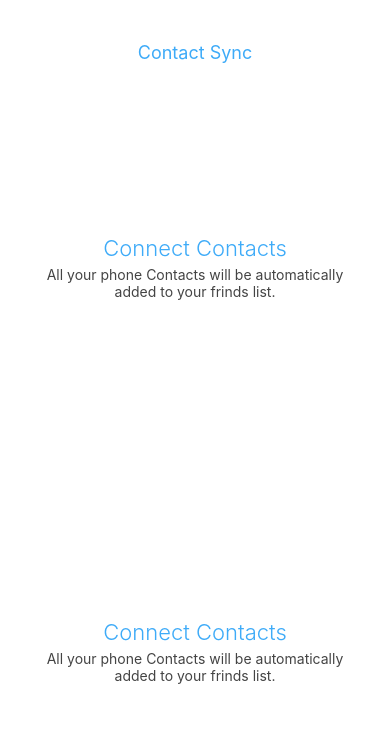
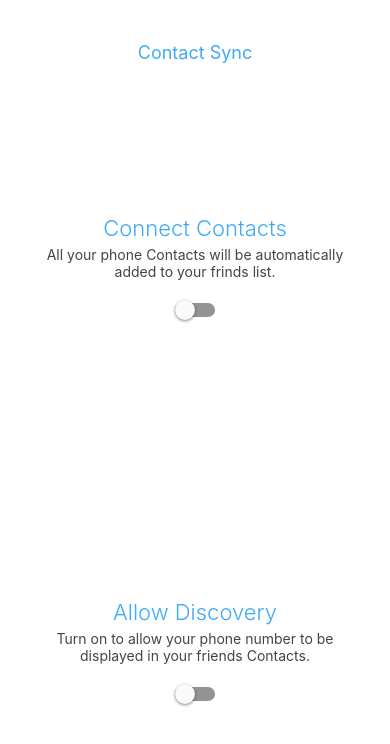
Before and after one commit to RafaelAugustoS/ContactSync, a React Native app: screen / in a window 390 px wide. Shown: the top 744 px of the page. Built offline with nearby package versions, Linux system fonts and the light colour scheme.

Commit message:
Create Other Component and Json

```diff
--- a/src/components/Card.js
+++ b/src/components/Card.js
@@ -1,12 +1,18 @@
 import React, { Component } from 'react'
-import { View, Text, StyleSheet } from 'react-native'
+import { View, Text, StyleSheet, Switch } from 'react-native'
 
 class Card extends Component {
     render(){
+        const { index, title, sub, classe, status, change } = this.props
         return(
-            <View style={styles.Card}>
-                <Text style={styles.Title}>Connect Contacts</Text>
-                <Text style={styles.Sub}>All your phone Contacts will be automatically added to your frinds list.</Text>
+            <View style={[styles.Card, status ? styles[classe] : null ]}>
+                <Text style={styles.Title}>{ title }</Text>
+                <Text style={styles.Sub}>{ sub }</Text>
+                <Switch
+                    style={styles.Switch}
+                    value={status}
+                    onValueChange={() => change(index)}
+                />
             </View>
         )
     }
@@ -23,6 +29,9 @@ const styles = StyleSheet.create({
     BgBlue: {
         backgroundColor: '#3EABF8'
     },
+    BgGreen: {
+        backgroundColor: '#89B73B'
+    },
     TextWhite: {
         color: '#fff'
     },
@@ -35,6 +44,9 @@ const styles = StyleSheet.create({
         textAlign: 'center',
         marginTop: 5,
         color: '#444'
+    },
+    Switch: {
+        marginTop: 20
     }
 })
 
--- a/src/components/List.js
+++ b/src/components/List.js
@@ -3,11 +3,38 @@ import { View, Text, StyleSheet } from 'react-native'
 import { Card } from './'
 
 class List extends Component {
+    state = {
+        data: [
+            { id: 1, title: 'Connect Contacts', sub: 'All your phone Contacts will be automatically added to your frinds list.', class: 'BgBlue', status: false },
+            { id: 2, title: 'Allow Discovery', sub: 'Turn on to allow your phone number to be displayed in your friends Contacts.', class: 'BgGreen', status: false }
+        ]
+    }
+
+    handleChange = (index) => {
+        const data = this.state.data
+        data[index].status = !data[index].status
+
+        this.setState({ data })
+    }
+
+    handleData = () => {
+        return this.state.data.map((item, index) =>
+            <Card
+                title={item.title}
+                sub={item.sub}
+                classe={item.class}
+                status={item.status}
+                change={this.handleChange}
+                index={index}
+                key={item.id}
+            />
+        )
+    }
+
     render(){
         return(
             <View style={styles.Container}>
-                <Card />
-                <Card />
+                { this.handleData() }
             </View>
         )
     }
```
